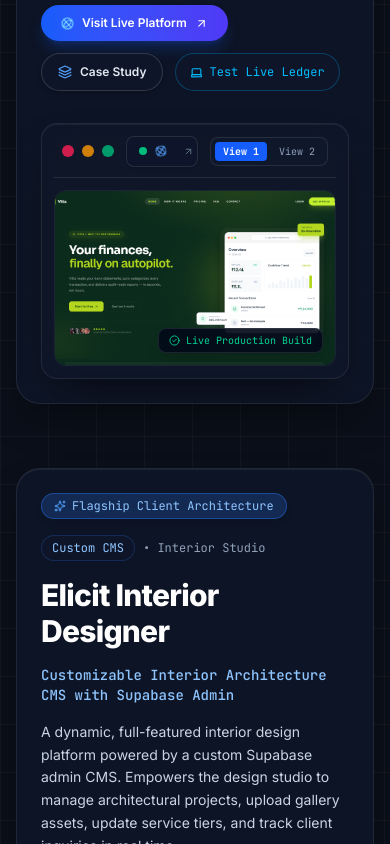
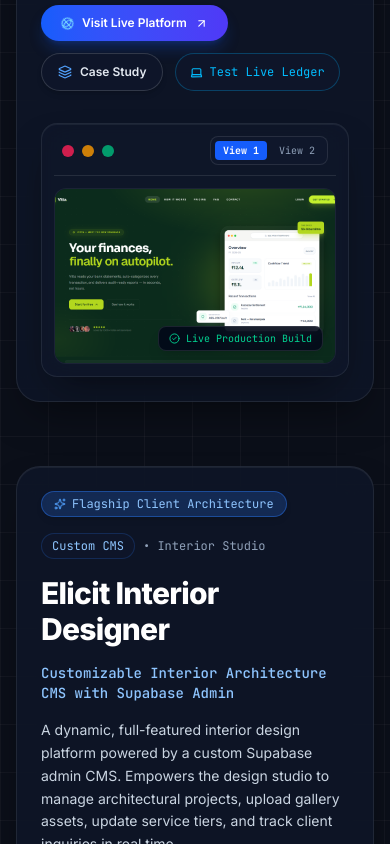
Before and after one commit to Dev-Darji/Dev_Portfolio, a Next.js app: page / in a window 390 px wide. Shown: the part 1580-2424 px from the top of the page. Built offline with nearby package versions, Linux system fonts and the light colour scheme.

Commit message:
fix(mobile): hide congested address bar link on mobile view in project showcase

```diff
--- a/src/components/projects/ProjectShowcase.tsx
+++ b/src/components/projects/ProjectShowcase.tsx
@@ -141,7 +141,7 @@ export function ProjectShowcase() {
                               href={project.liveUrl}
                               target="_blank"
                               rel="noopener noreferrer"
-                              className="flex-1 max-w-sm mx-3 bg-slate-900/90 hover:bg-slate-800 rounded-lg px-3 py-1.5 text-[11px] font-mono text-slate-400 hover:text-blue-300 flex items-center gap-2 truncate border border-white/10 hover:border-blue-500/50 transition-all group/link cursor-pointer shadow-sm"
+                              className="hidden sm:flex flex-1 max-w-sm mx-3 bg-slate-900/90 hover:bg-slate-800 rounded-lg px-3 py-1.5 text-[11px] font-mono text-slate-400 hover:text-blue-300 items-center gap-2 truncate border border-white/10 hover:border-blue-500/50 transition-all group/link cursor-pointer shadow-sm"
                               title="Click to open live website"
                             >
                               <span className="relative flex h-2 w-2 shrink-0">
```
